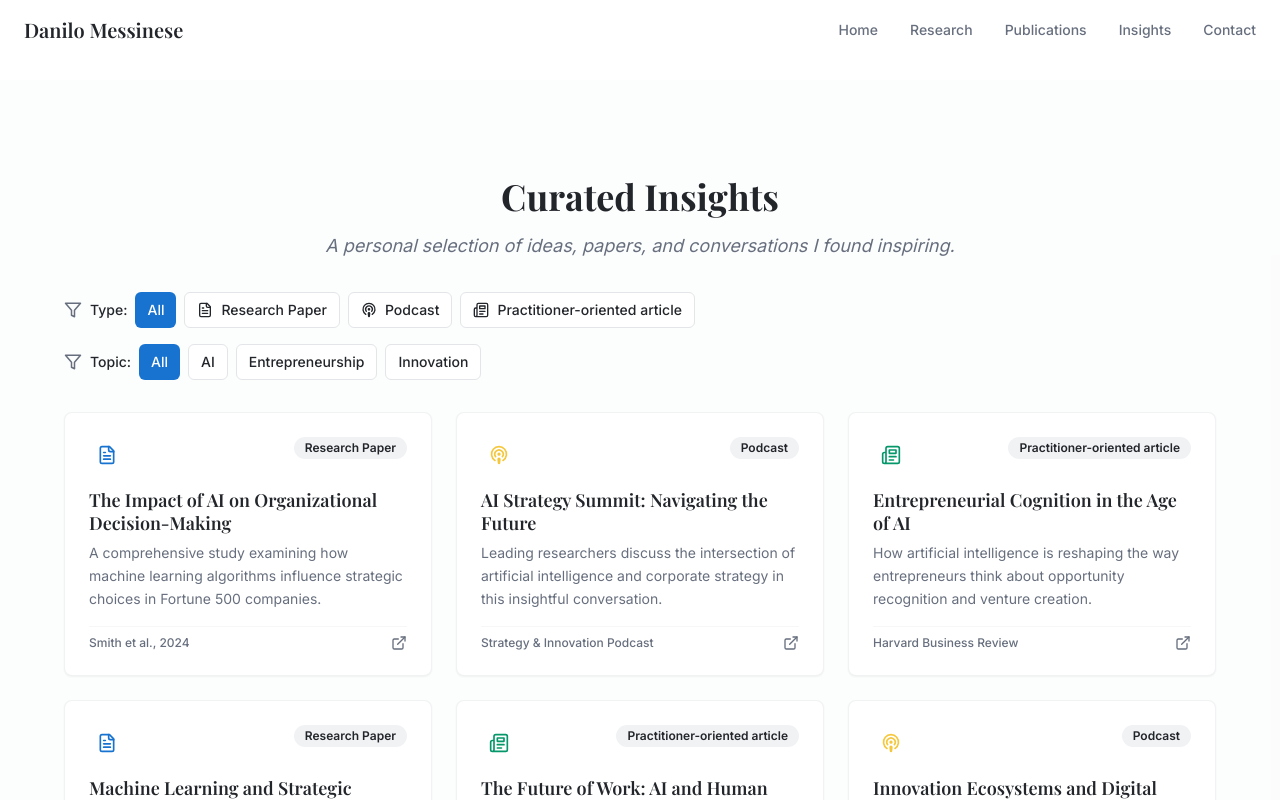
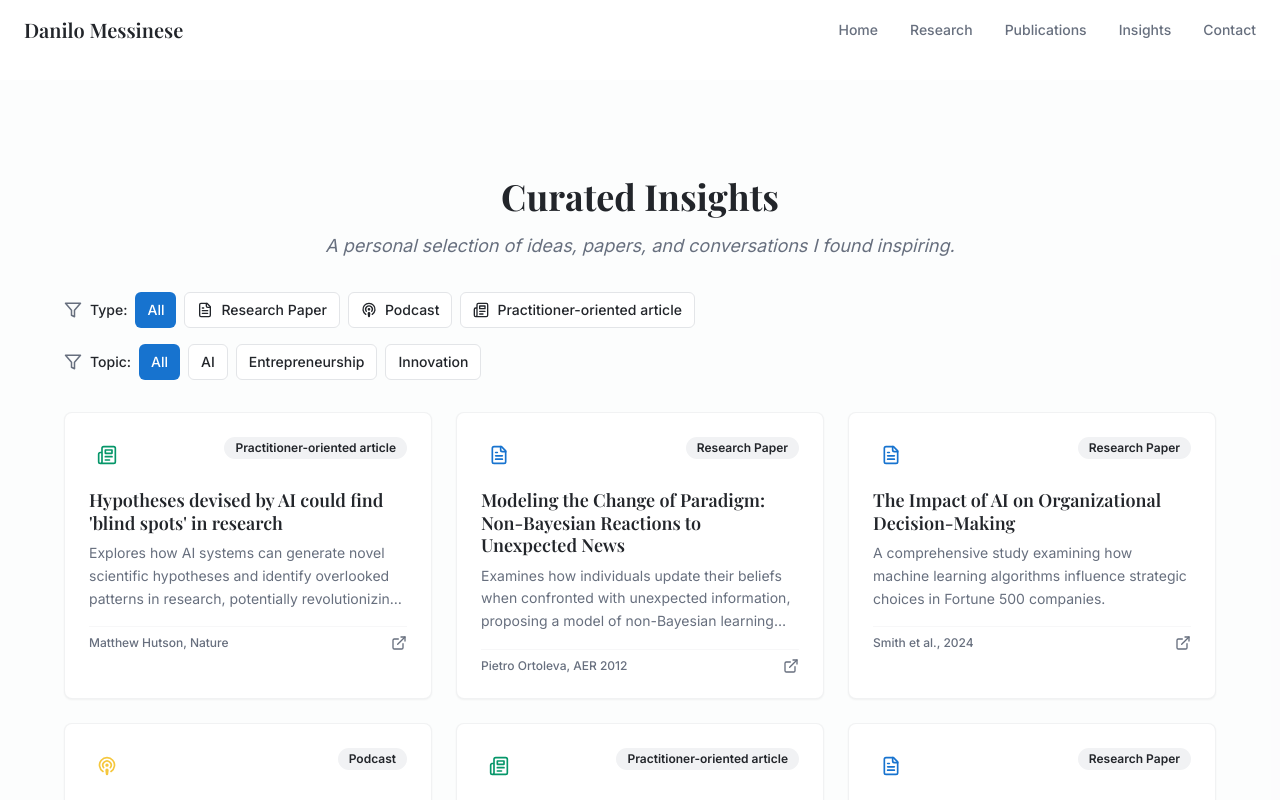
Before and after one commit to MessineseDanilo/innovate-academics, a React (Vite) app: page /insights in a window 1280 px wide. Shown: the top 800 px of the page. Built offline with nearby package versions, Linux system fonts and the light colour scheme; the HTML template or start-up script is replaced by a standard one.

Commit message:
Add curated insights

```diff
--- a/src/components/CuratedInsights.tsx
+++ b/src/components/CuratedInsights.tsx
@@ -9,6 +9,28 @@ const CuratedInsights = () => {
   const [selectedTopic, setSelectedTopic] = useState<string | null>(null);
 
   const insights = [
+    {
+      type: "article",
+      icon: Newspaper,
+      title: "Hypotheses devised by AI could find 'blind spots' in research",
+      description: "Explores how AI systems can generate novel scientific hypotheses and identify overlooked patterns in research, potentially revolutionizing scientific discovery.",
+      author: "Matthew Hutson, Nature",
+      link: "#",
+      color: "text-emerald-600",
+      badge: "Practitioner-oriented article",
+      topics: ["AI", "Innovation"],
+    },
+    {
+      type: "paper",
+      icon: FileText,
+      title: "Modeling the Change of Paradigm: Non-Bayesian Reactions to Unexpected News",
+      description: "Examines how individuals update their beliefs when confronted with unexpected information, proposing a model of non-Bayesian learning that captures paradigm shifts in thinking.",
+      author: "Pietro Ortoleva, AER 2012",
+      link: "#",
+      color: "text-primary",
+      badge: "Research Paper",
+      topics: ["Innovation", "Entrepreneurship"],
+    },
     {
       type: "paper",
       icon: FileText,
```
